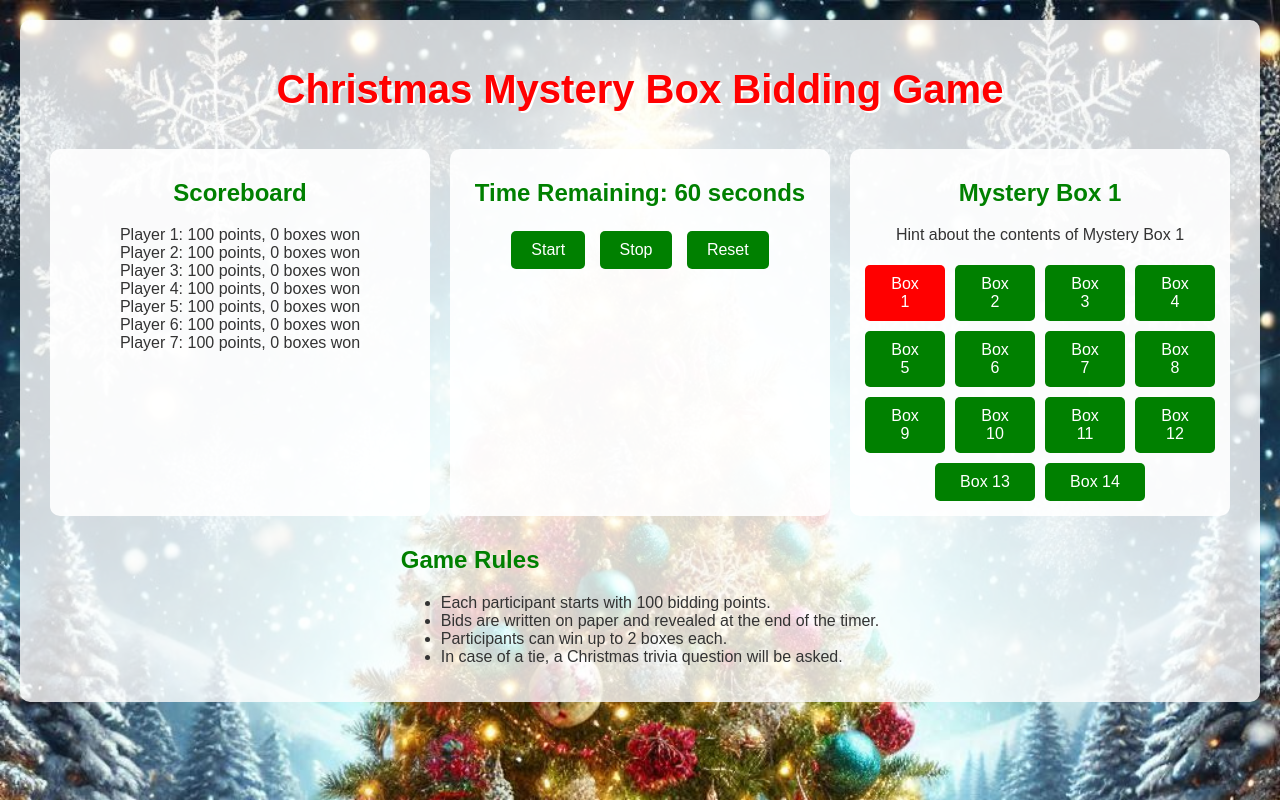
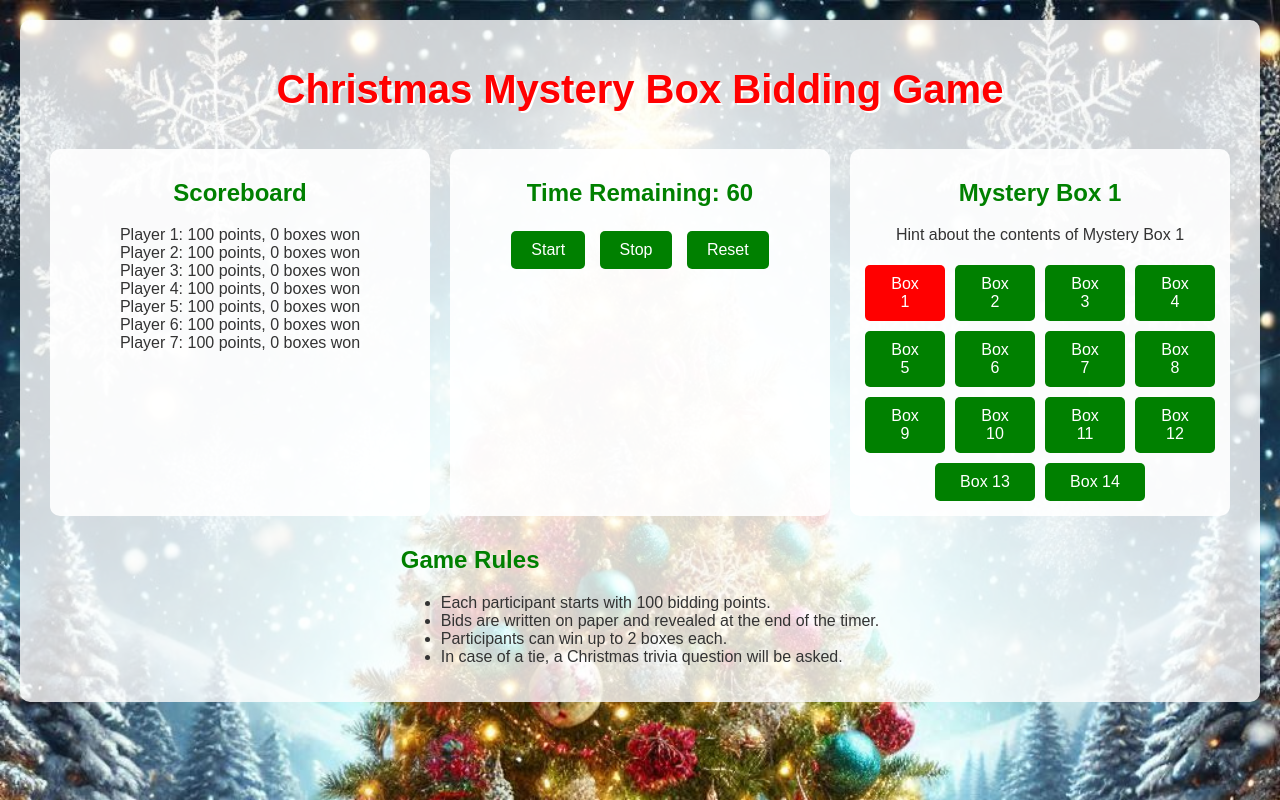
Before and after one commit to sethtbacon/mystery_box_game, a website: page christmas-mystery-box-bidding-game/src/index.html in a window 1280 px wide. Drawn offline with Linux system fonts and the light colour scheme; files whose address does not match are found by name.

Commit message:
Update timer

```diff
--- a/christmas-mystery-box-bidding-game/src/index.html
+++ b/christmas-mystery-box-bidding-game/src/index.html
@@ -15,7 +15,7 @@
                 <!-- Scoreboard content will be dynamically generated -->
             </div>
             <div id="timer">
-                <h2>Time Remaining: <span id="countdown">60</span> seconds</h2>
+                <h2>Time Remaining: <span id="countdown">60</span></h2>
                 <div id="button-container">
                     <button id="start-pause-btn">Start</button>
                     <button id="stop-btn">Stop</button>
```
